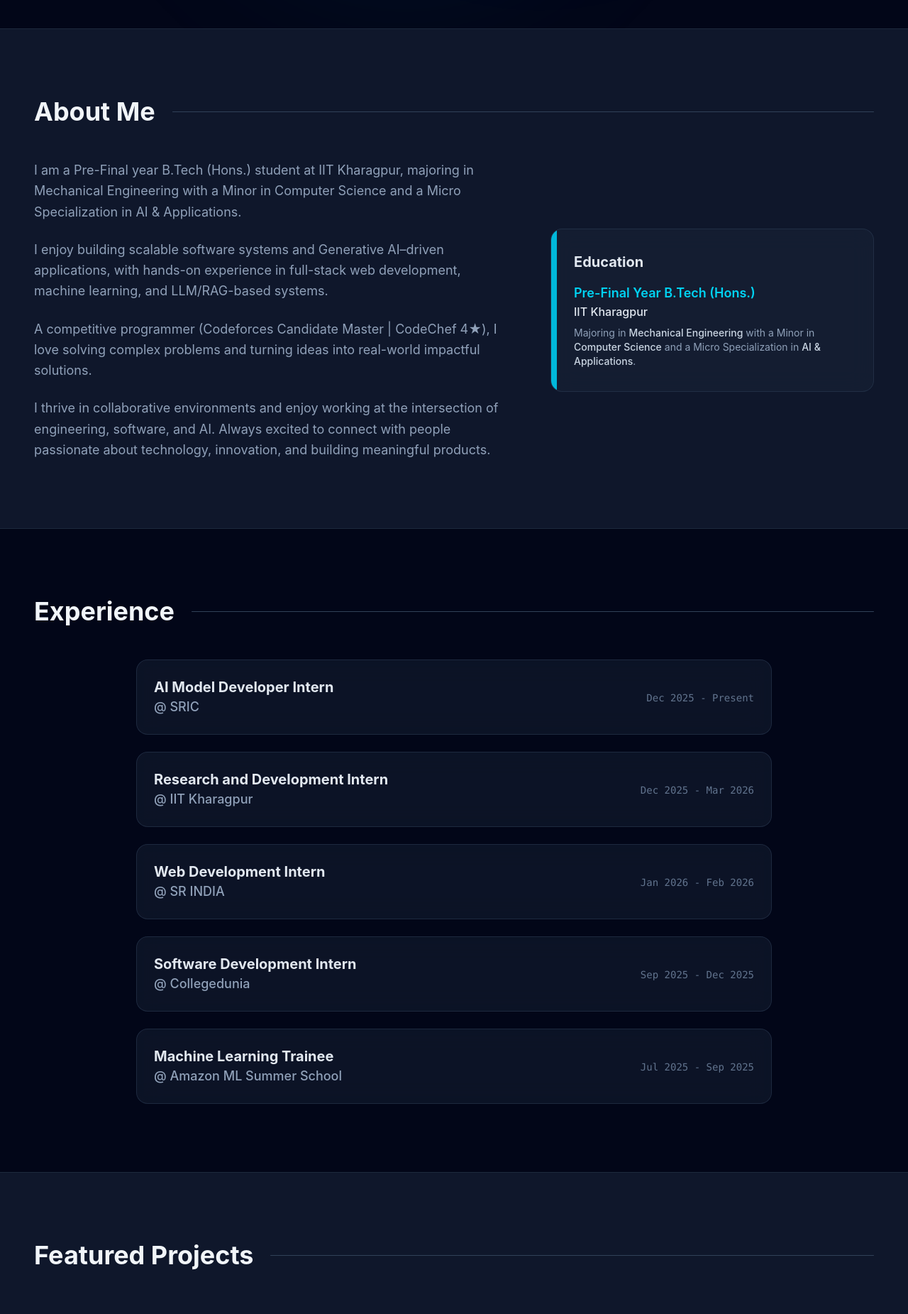
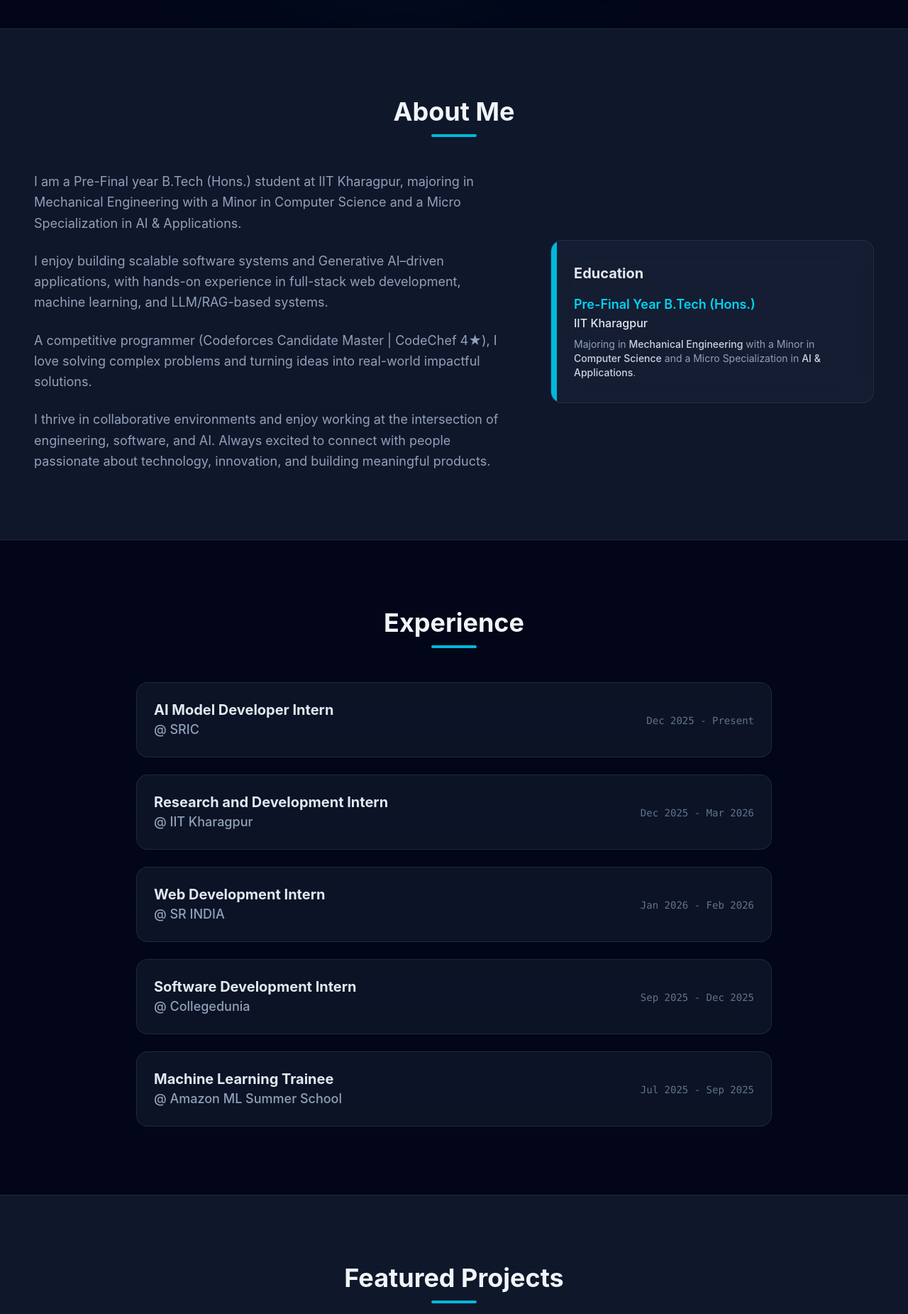
Before and after one commit to sahilgupta630/portfolio, a React app: page / in a window 1280 px wide. Shown: the part 760-2611 px from the top of the page at 71% size. Built offline with nearby package versions, Linux system fonts and the light colour scheme; the HTML template or start-up script is replaced by a standard one.

Commit message:
Center align all section headings

```diff
--- a/src/components/AboutEducation.jsx
+++ b/src/components/AboutEducation.jsx
@@ -11,11 +11,11 @@ export default function AboutEducation() {
                     viewport={{ once: true, margin: "-100px" }}
                     transition={{ duration: 0.6 }}
                 >
-                    <div className="flex items-center mb-12">
-                        <h2 className="text-3xl md:text-4xl font-bold text-slate-100 flex items-center">
+                    <div className="mb-16 text-center">
+                        <h2 className="inline-block text-3xl md:text-4xl font-bold text-slate-100 relative">
                             About Me
+                            <div className="absolute -bottom-4 left-1/2 transform -translate-x-1/2 w-16 h-1 bg-cyan-500 rounded-full" />
                         </h2>
-                        <div className="h-[1px] bg-slate-700 ml-6 flex-grow rounded" />
                     </div>
 
                     <div className="grid grid-cols-1 lg:grid-cols-12 gap-12 lg:gap-16 items-center text-slate-400">
--- a/src/components/Achievements.jsx
+++ b/src/components/Achievements.jsx
@@ -23,11 +23,11 @@ export default function Achievements() {
                     viewport={{ once: true, margin: "-100px" }}
                     transition={{ duration: 0.6 }}
                 >
-                    <div className="flex items-center mb-16">
-                        <h2 className="text-3xl md:text-4xl font-bold text-slate-100 flex items-center">
+                    <div className="mb-16 text-center">
+                        <h2 className="inline-block text-3xl md:text-4xl font-bold text-slate-100 relative">
                             Achievements & Awards
+                            <div className="absolute -bottom-4 left-1/2 transform -translate-x-1/2 w-16 h-1 bg-cyan-500 rounded-full" />
                         </h2>
-                        <div className="h-[1px] bg-slate-700 ml-6 flex-grow rounded" />
                     </div>
 
                     <div className="grid grid-cols-1 md:grid-cols-2 gap-6 auto-rows-[1fr]">
--- a/src/components/Experience.jsx
+++ b/src/components/Experience.jsx
@@ -53,11 +53,11 @@ export default function Experience() {
                     viewport={{ once: true, margin: "-100px" }}
                     transition={{ duration: 0.6 }}
                 >
-                    <div className="flex items-center mb-12">
-                        <h2 className="text-3xl md:text-4xl font-bold text-slate-100 flex items-center">
+                    <div className="mb-16 text-center">
+                        <h2 className="inline-block text-3xl md:text-4xl font-bold text-slate-100 relative">
                             Experience
+                            <div className="absolute -bottom-4 left-1/2 transform -translate-x-1/2 w-16 h-1 bg-cyan-500 rounded-full" />
                         </h2>
-                        <div className="h-[1px] bg-slate-700 ml-6 flex-grow rounded" />
                     </div>
                 </motion.div>
 
--- a/src/components/Projects.jsx
+++ b/src/components/Projects.jsx
@@ -64,12 +64,13 @@ export default function Projects() {
                     whileInView={{ opacity: 1, y: 0 }}
                     viewport={{ once: true, margin: "-100px" }}
                     transition={{ duration: 0.6 }}
-                    className="flex items-center mb-16"
                 >
-                    <h2 className="text-3xl md:text-4xl font-bold text-slate-100 flex items-center">
-                        Featured Projects
-                    </h2>
-                    <div className="h-[1px] bg-slate-700 ml-6 flex-grow rounded" />
+                    <div className="mb-16 text-center">
+                        <h2 className="inline-block text-3xl md:text-4xl font-bold text-slate-100 relative">
+                            Featured Projects
+                            <div className="absolute -bottom-4 left-1/2 transform -translate-x-1/2 w-16 h-1 bg-cyan-500 rounded-full" />
+                        </h2>
+                    </div>
                 </motion.div>
 
                 <motion.div
```
